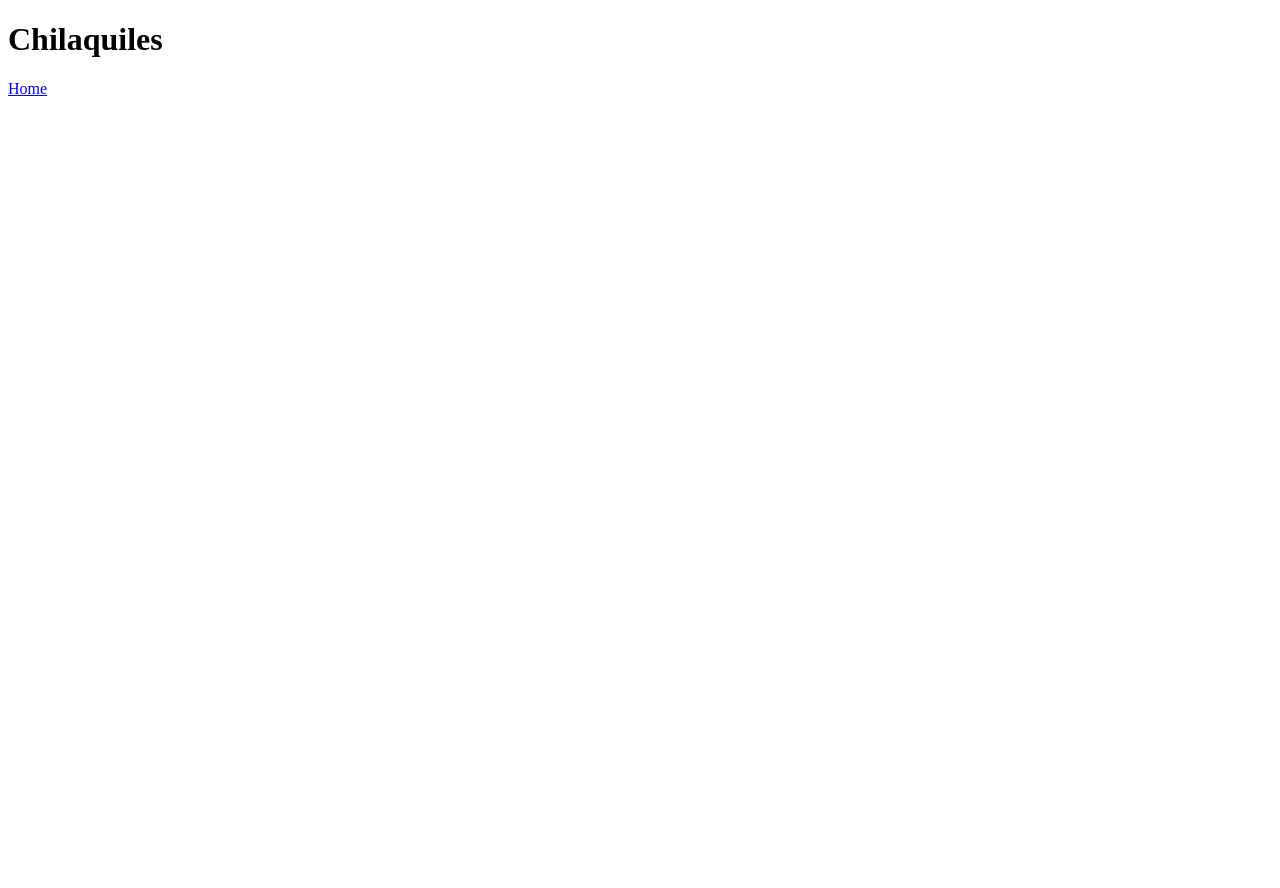
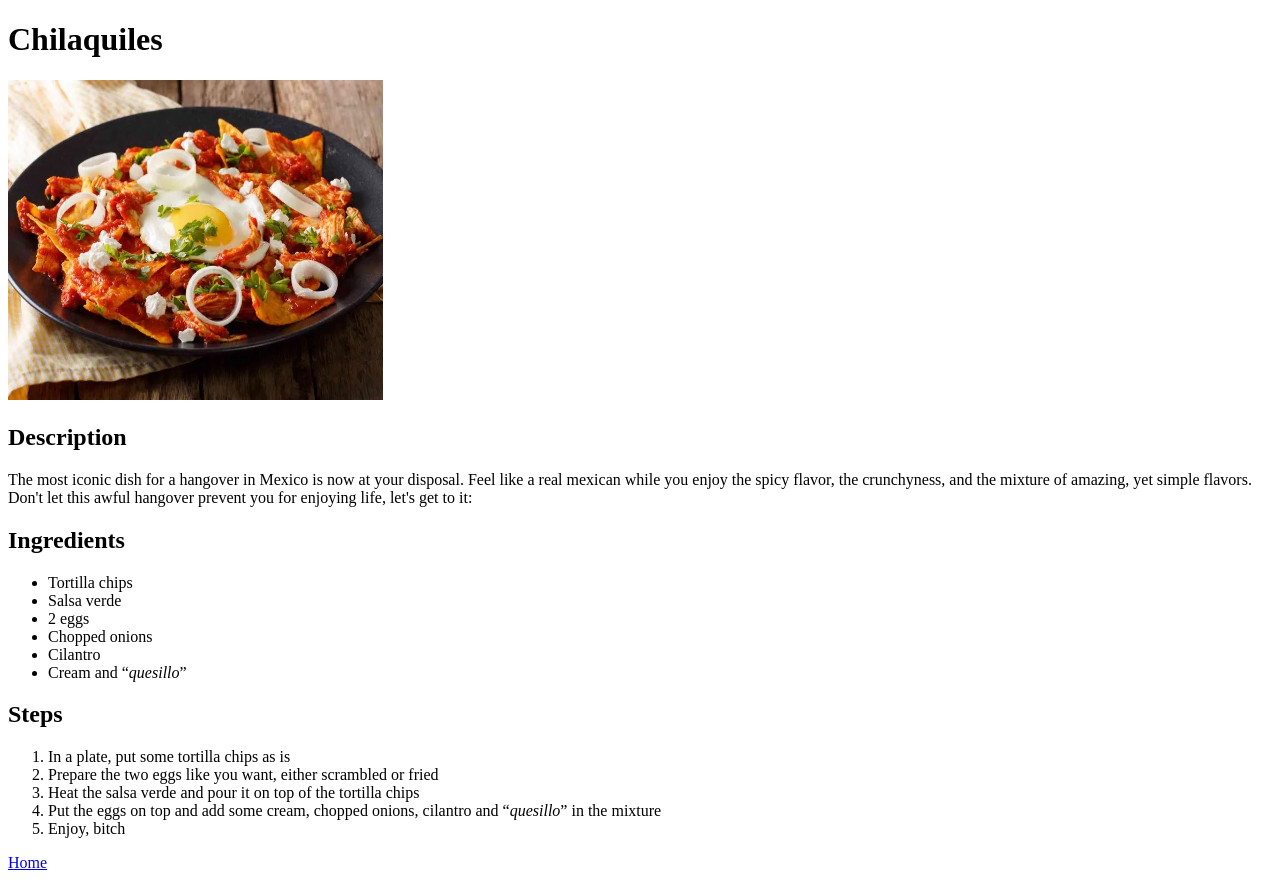
Before and after one commit to Rafa1283/odin-recipes, a plain HTML site: page recipes/chilaquiles.html in a window 1280 px wide. Before the commit the page ends 800 px from the top, so only its background shows below. Drawn offline with Linux system fonts and the light colour scheme.

Commit message:
Finish HTML assignment Add images for chilaquiles and quesadillas, finish recipes for chilaquiles and quesadillas

```diff
--- a/recipes/chilaquiles.html
+++ b/recipes/chilaquiles.html
@@ -7,6 +7,39 @@
 </head>
 <body>
     <h1>Chilaquiles</h1>
+
+    <img src="../images/chilaquiles.jpeg" alt="unos chilaquilitos rojos bien ricos"
+    height="320" width="375"/>
+
+    <h2>Description</h2>
+
+    <p>The most iconic dish for a hangover in Mexico is now at your disposal.
+      Feel like a real mexican while you enjoy the spicy flavor, the crunchyness,
+      and the mixture of amazing, yet simple flavors. Don't let this awful hangover
+      prevent you for enjoying life, let's get to it:
+    </p>
+
+    <h2>Ingredients</h2>
+    <ul>
+      <li>Tortilla chips</li>
+      <li>Salsa verde</li>
+      <li>2 eggs</li>
+      <li>Chopped onions</li>
+      <li>Cilantro</li>
+      <li>Cream and &ldquo;<em>quesillo</em>&rdquo;</li>
+    </ul>
+
+    <h2>Steps</h2>
+    <ol>
+      <li>In a plate, put some tortilla chips as is</li>
+      <li>Prepare the two eggs like you want, either scrambled or fried</li>
+      <li>Heat the salsa verde and pour it on top of the tortilla chips</li>
+      <li>Put the eggs on top and add some cream, chopped onions, cilantro
+         and &ldquo;<em>quesillo</em>&rdquo; in the mixture</li>
+      <li>Enjoy, bitch</li>
+    </ol>
+
+
   <p><a href="../index.html">Home</a></p>
 </body>
 </html>
```
Also changed, not shown: recipes/quesadillas.html (+29 -0 lines), images/chilaquiles.jpeg (added), images/quesadillas.jpg (added).
